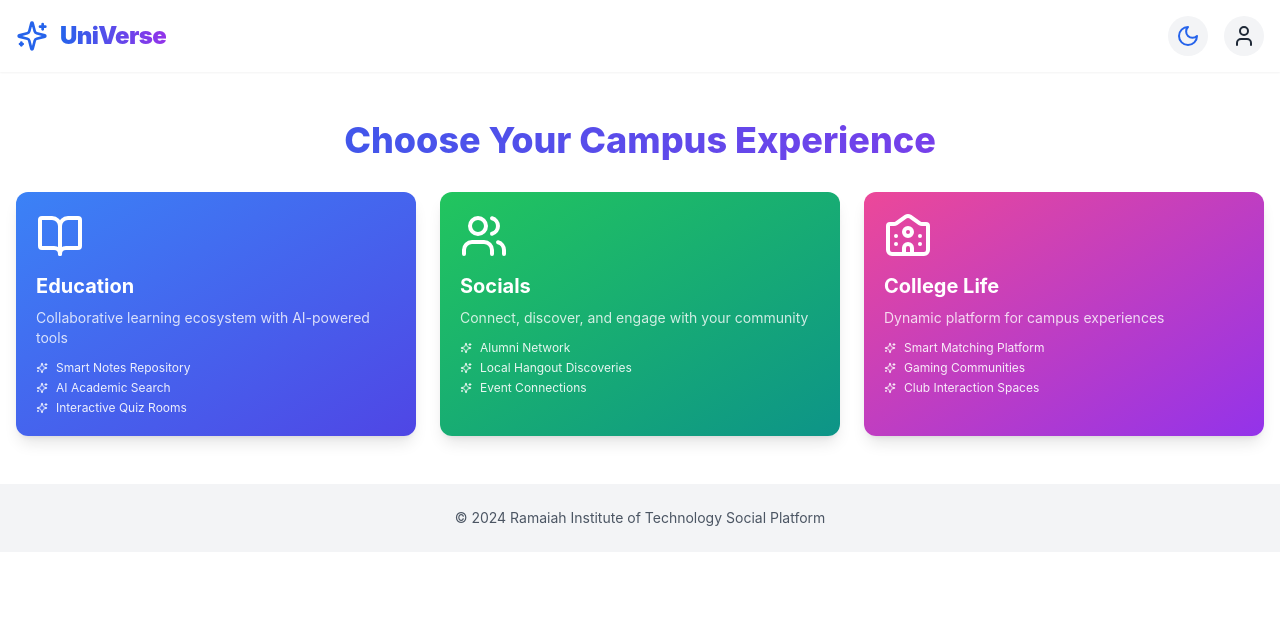
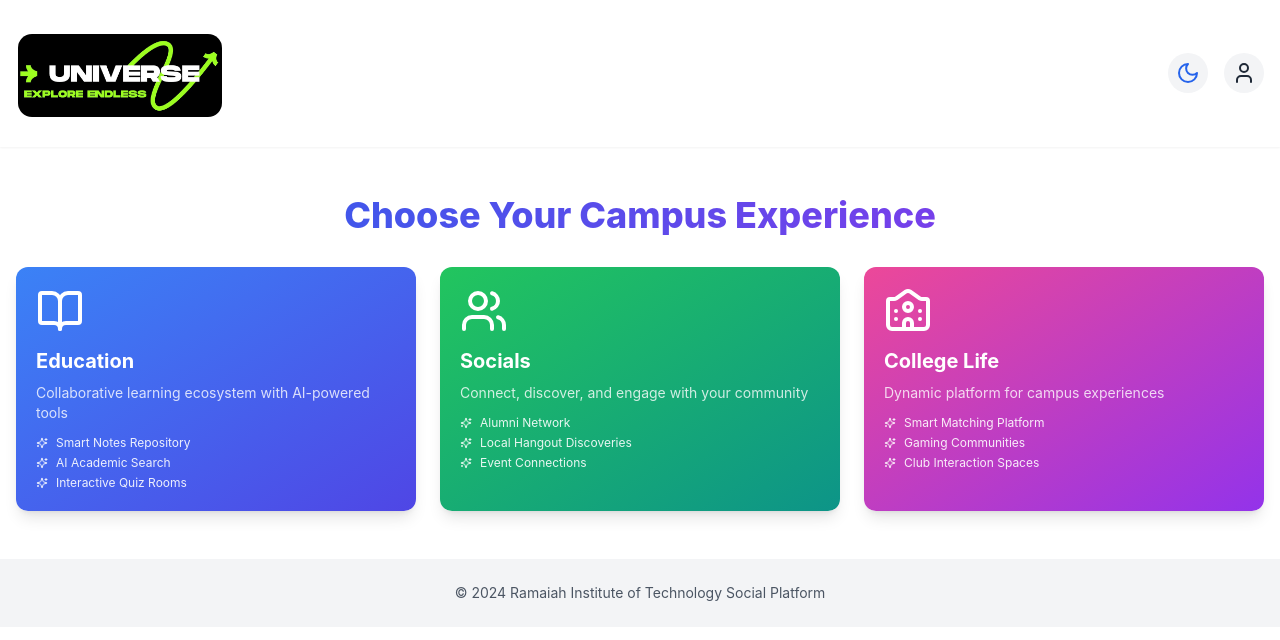
Before and after one commit to Amoghk04/UniVerse, a React (Vite) app in the folder universe/: page /home in a window 1280 px wide. Shown: the top 640 px of the page. Built offline with nearby package versions, Linux system fonts and the light colour scheme.

Commit message:
UniVerse: Added logo at homepage

```diff
--- a/universe/src/components/HomePage.jsx
+++ b/universe/src/components/HomePage.jsx
@@ -81,10 +81,12 @@ const HomePage = () => {
       <header className="sticky top-0 z-50 backdrop-blur-md bg-white/70 dark:bg-gray-900/70 shadow-sm">
         <div className="container mx-auto px-4 py-4 flex justify-between items-center">
           <div className="flex items-center space-x-3">
-            <SparklesIcon className="text-blue-600 dark:text-blue-400" size={32} />
-            <h1 className="text-2xl font-black tracking-tight bg-clip-text text-transparent bg-gradient-to-r from-blue-600 to-purple-600">
-              UniVerse
-            </h1>
+          <img
+          src="./src/assets/UniVerse.png" // Replace with the correct image path
+          alt="Login Image"
+          className="w-52 h-25 mx-auto my-4 mb-3 rounded-2xl border-2 border-white/10"
+        />
+
           </div>
           <div className="flex items-center space-x-4">
             <motion.button
--- a/universe/src/components/UnifiedAuthPage.jsx
+++ b/universe/src/components/UnifiedAuthPage.jsx
@@ -68,9 +68,14 @@ const UnifiedAuthPage = () => {
         if (currentForm === 'login') {
           // Store the username in local storage
           localStorage.setItem('currentUsername', formData.username);
+          navigate('/home');
         }
-
-        navigate('/home');
+        else if (currentForm === "register") {
+          navigate('/');
+        }
+        else if (currentForm === "forgotPassword") {
+          navigate("/home");
+        }
       } else {
         console.error(result.message || 'Something went wrong');
       }
```
Also changed, not shown: universe/src/components/education/SmartNotes.jsx (added).
